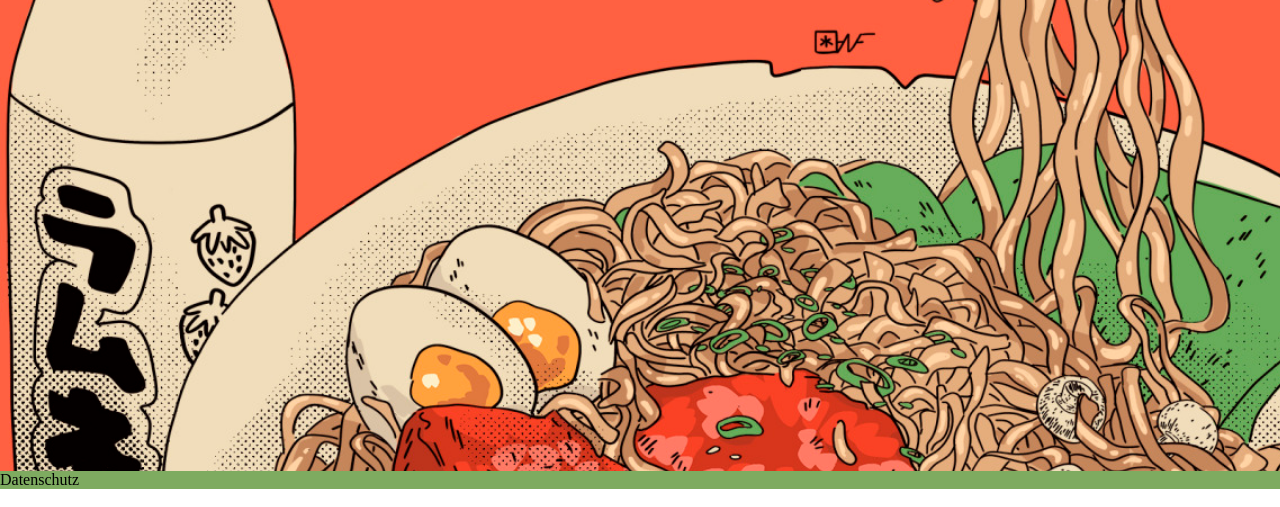
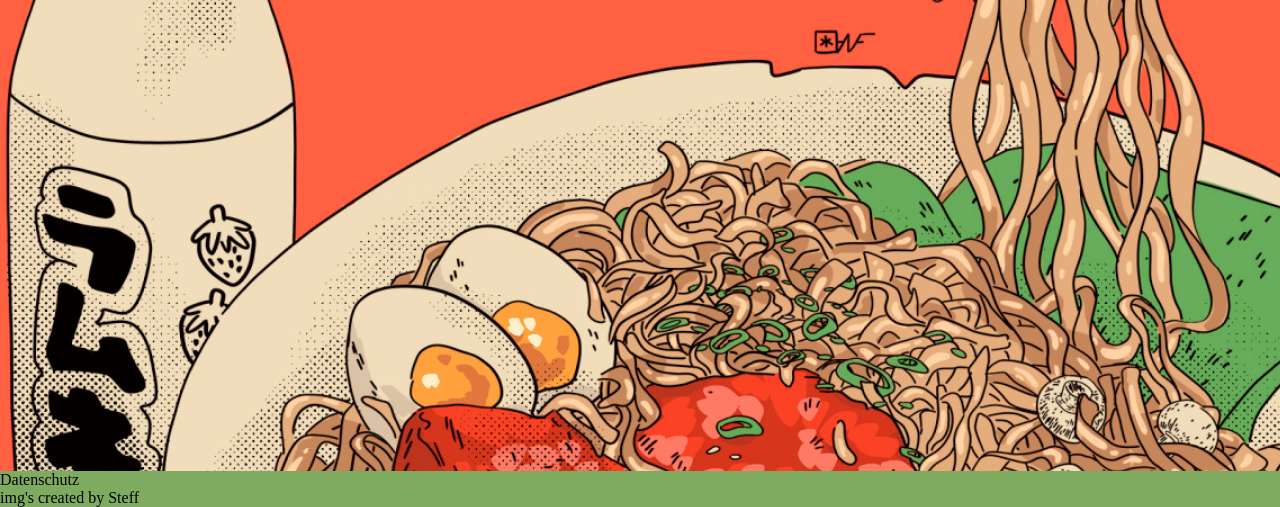
Before and after one commit to WaldiTea/Gruppenprojekt-Noodleshop, a plain HTML site: page index.html in a window 1280 px wide. Shown: the part 326-833 px from the top of the page. Drawn offline with Linux system fonts and the light colour scheme.

Commit message:
Steff Credit

```diff
--- a/index.html
+++ b/index.html
@@ -28,6 +28,7 @@
   </main>
   <footer>
     <p>Datenschutz</p>
+    <p>img's created by Steff</p>
   </footer>
 </body>
 
```
